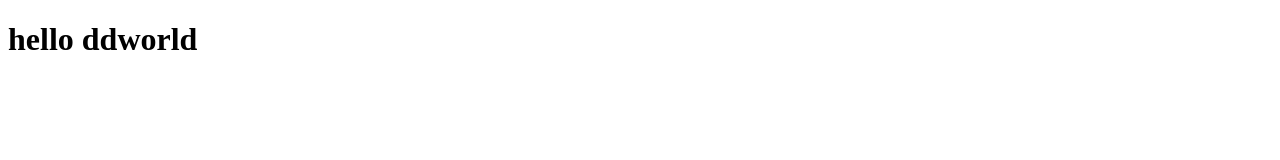
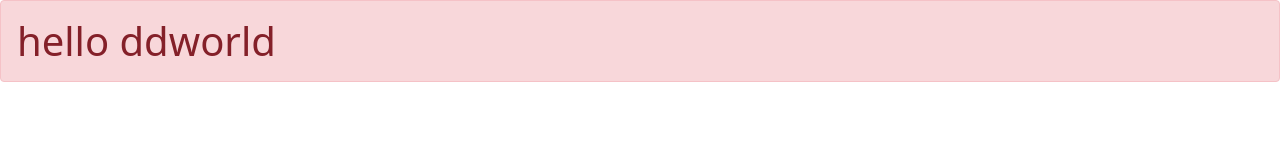
Before and after one commit to rabekototsiresy/fa2021, a plain HTML site: page index.html in a window 1280 px wide. Drawn offline with nearby package versions, Linux system fonts and the light colour scheme.

Commit message:
dd bootstrap

```diff
--- a/index.html
+++ b/index.html
@@ -5,11 +5,14 @@
     <meta name="viewport"
           content="width=device-width, user-scalable=no, initial-scale=1.0, maximum-scale=1.0, minimum-scale=1.0">
     <meta http-equiv="X-UA-Compatible" content="ie=edge">
+    <link rel="stylesheet" href="https://cdn.jsdelivr.net/npm/bootstrap@5.1.1/dist/css/bootstrap.min.css" integrity="sha384-F3w7mX95PdgyTmZZMECAngseQB83DfGTowi0iMjiWaeVhAn4FJkqJByhZMI3AhiU" crossorigin="anonymous">
     <title>Document</title>
 </head>
 <body>
 
-    <h1>hello ddworld</h1>
+    <h1 class="alert alert-danger">hello ddworld</h1>
 
+    <script src="https://cdn.jsdelivr.net/npm/bootstrap@5.1.1/dist/js/bootstrap.min.js" integrity="sha384-skAcpIdS7UcVUC05LJ9Dxay8AXcDYfBJqt1CJ85S/CFujBsIzCIv+l9liuYLaMQ/" crossorigin="anonymous"></script>
+    <script src="https://cdn.jsdelivr.net/npm/bootstrap@4.6.0/dist/js/bootstrap.bundle.min.js" integrity="sha384-Piv4xVNRyMGpqkS2by6br4gNJ7DXjqk09RmUpJ8jgGtD7zP9yug3goQfGII0yAns" crossorigin="anonymous"></script>
 </body>
 </html>
```
